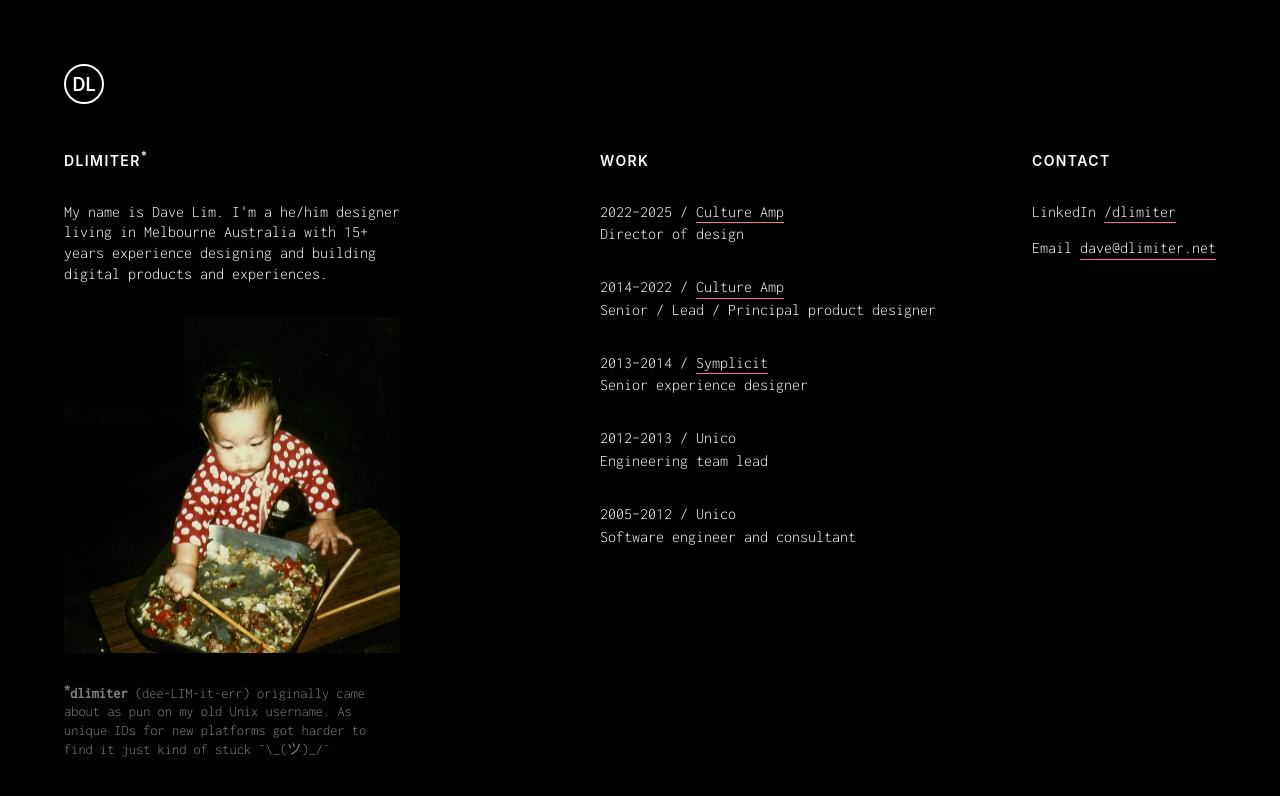
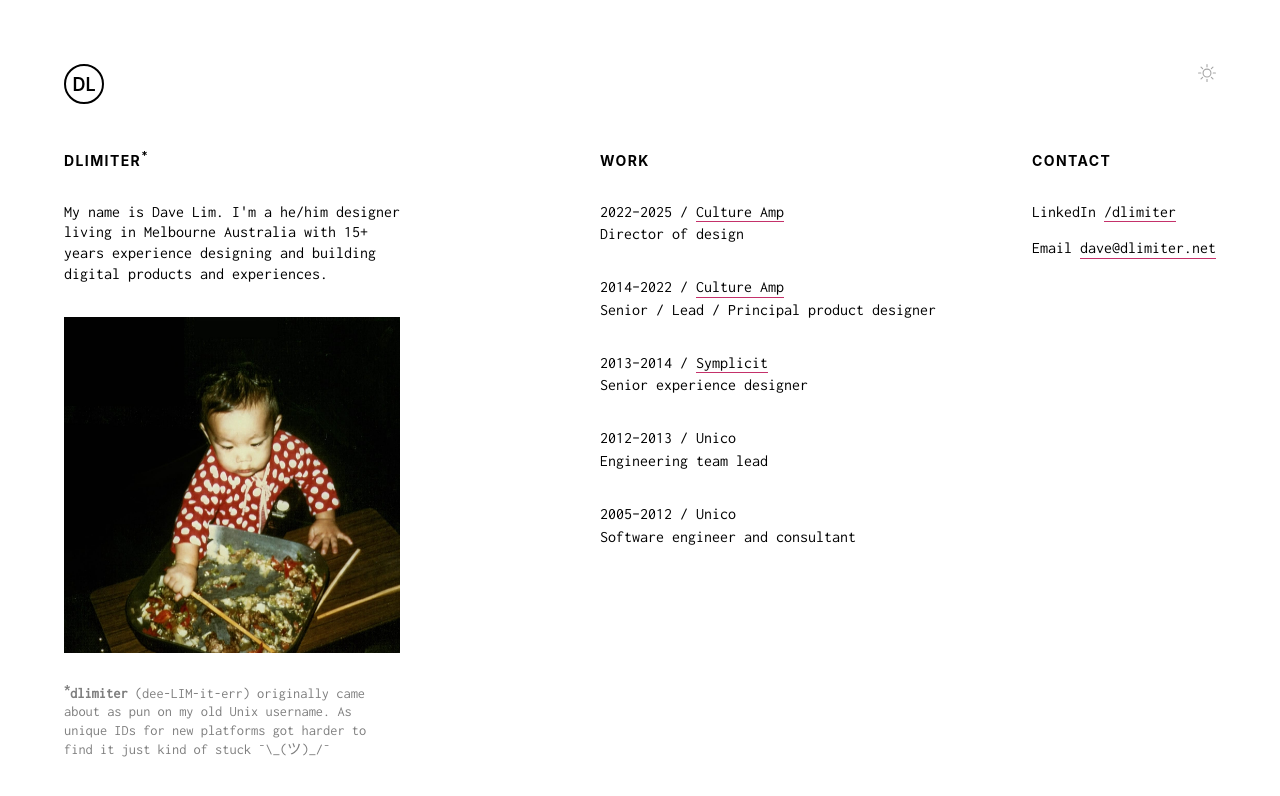
Before and after one commit to dlimiter/dlimiter.github.io, a Jekyll site: the page built from index.html, in a window 1280 px wide. Shown: the top 796 px of the page. Built offline with Jekyll 4.4.1, drawn with Linux system fonts in a browser that asks for light colours; some web fonts are replaced.

Commit message:
Adds light and dark modes

```diff
--- a/_layouts/default.html
+++ b/_layouts/default.html
@@ -14,6 +14,7 @@
 
   <link rel="icon" type="image/svg+xml" href="{{ '/favicon.svg' | relative_url }}">
   <link rel="stylesheet" href="{{ '/assets/css/style.css' | relative_url }}">
+  <script>if(localStorage.getItem('theme')==='dark'){document.documentElement.classList.add('dark-mode');}</script>
   <link rel="preconnect" href="https://fonts.googleapis.com">
   <link rel="preconnect" href="https://fonts.gstatic.com" crossorigin>
   <link href="https://fonts.googleapis.com/css2?family=Inconsolata:wght@300;400&display=swap" rel="stylesheet">
--- a/_sass/_placeholder.scss
+++ b/_sass/_placeholder.scss
@@ -8,11 +8,27 @@
 }
 
 .placeholder-page {
+  --bg: #ffffff;
+  --fg: #000000;
+  --weight-title: 700;
+  --weight-body: 400;
+  --underline-height: 1px;
+  --underline-color: #c4316a;
   margin: 0;
   padding: 0;
   min-height: 100vh;
-  background-color: #000000;
-  color: #ffffff;
+  background-color: var(--bg);
+  color: var(--fg);
+  transition: background-color 0.3s ease, color 0.3s ease;
+}
+
+html.dark-mode .placeholder-page {
+  --bg: #000000;
+  --fg: #ffffff;
+  --weight-title: 600;
+  --weight-body: 300;
+  --underline-height: 1px;
+  --underline-color: #FF6B9D;
 }
 
 .site-wrapper {
@@ -24,9 +40,37 @@
   }
 }
 
-.logo-mark {
+.site-header-row {
+  display: flex;
+  justify-content: space-between;
+  align-items: flex-start;
   margin-bottom: 3rem;
 }
+
+.logo-mark {
+  margin-bottom: 0;
+}
+
+.theme-toggle {
+  background: none;
+  border: none;
+  padding: 0;
+  cursor: pointer;
+  color: currentColor;
+  opacity: 0.35;
+  transition: opacity 0.2s ease;
+  display: flex;
+  align-items: center;
+
+  &:hover {
+    opacity: 1;
+  }
+}
+
+.icon-moon { display: none; }
+
+html.dark-mode .icon-sun  { display: none; }
+html.dark-mode .icon-moon { display: block; }
 
 .content-grid {
   display: grid;
@@ -59,7 +103,7 @@
 
 .section-title {
   font-family: 'Inter', sans-serif;
-  font-weight: 600;
+  font-weight: var(--weight-title);
   font-size: 0.875rem;
   letter-spacing: 0.1em;
   margin-bottom: 2rem;
@@ -72,7 +116,7 @@
 
 .section-content {
   font-family: 'Inconsolata', monospace;
-  font-weight: 300;
+  font-weight: var(--weight-body);
   font-size: 1rem;
   line-height: 1.3;
   margin-bottom: 2rem;
@@ -93,7 +137,7 @@
     // text-underline-offset: 0.25rem;
     //background: #ffffff1e;
     position: relative;
-    color: #ffffff;
+    color: currentColor;
     display: inline-block;
     transition: background 0.2s ease;
     &::after {
@@ -102,8 +146,8 @@
       position: absolute;
       bottom: 0;
       left: 0;
-      background-color: #FF6B9D;
-      height: .3px;
+      background-color: var(--underline-color);
+      height: var(--underline-height);
       transition: all 0.3s ease;
     }
     &::before {
--- a/index.html
+++ b/index.html
@@ -4,12 +4,24 @@
 ---
 
 <div class="site-wrapper">
-  <!-- Logo mark -->
-  <div class="logo-mark">
-    <svg width="40" height="40" viewBox="0 0 40 40" fill="none" xmlns="http://www.w3.org/2000/svg">
-      <circle cx="20" cy="20" r="19" stroke="white" stroke-width="2"/>
-      <text x="20" y="27" font-family="Inter" font-size="18" font-weight="600" fill="white" text-anchor="middle">DL</text>
-    </svg>
+  <!-- Logo + theme toggle -->
+  <div class="site-header-row">
+    <div class="logo-mark">
+      <svg width="40" height="40" viewBox="0 0 40 40" fill="none" xmlns="http://www.w3.org/2000/svg">
+        <circle cx="20" cy="20" r="19" stroke="currentColor" stroke-width="2"/>
+        <text x="20" y="27" font-family="Inter" font-size="18" font-weight="600" fill="currentColor" text-anchor="middle">DL</text>
+      </svg>
+    </div>
+    <button class="theme-toggle" id="theme-toggle" aria-label="Toggle theme">
+      <!-- Moon: shown in dark mode -->
+      <svg class="icon-moon" width="18" height="18" viewBox="0 0 16 16" fill="currentColor" xmlns="http://www.w3.org/2000/svg">
+        <path d="M6 .278a.768.768 0 0 1 .08.858 7.208 7.208 0 0 0-.878 3.46c0 4.021 3.278 7.277 7.318 7.277.527 0 1.04-.055 1.533-.16a.787.787 0 0 1 .81.316.733.733 0 0 1-.031.893A8.349 8.349 0 0 1 8.344 16C3.734 16 0 12.286 0 7.71 0 4.266 2.114 1.312 5.124.06A.752.752 0 0 1 6 .278z"/>
+      </svg>
+      <!-- Sun: shown in light mode -->
+      <svg class="icon-sun" width="18" height="18" viewBox="0 0 16 16" fill="currentColor" xmlns="http://www.w3.org/2000/svg">
+        <path d="M8 11a3 3 0 1 1 0-6 3 3 0 0 1 0 6zm0 1a4 4 0 1 0 0-8 4 4 0 0 0 0 8zM8 0a.5.5 0 0 1 .5.5v2a.5.5 0 0 1-1 0v-2A.5.5 0 0 1 8 0zm0 13a.5.5 0 0 1 .5.5v2a.5.5 0 0 1-1 0v-2A.5.5 0 0 1 8 13zm8-5a.5.5 0 0 1-.5.5h-2a.5.5 0 0 1 0-1h2a.5.5 0 0 1 .5.5zM3 8a.5.5 0 0 1-.5.5h-2a.5.5 0 0 1 0-1h2A.5.5 0 0 1 3 8zm10.657-5.657a.5.5 0 0 1 0 .707l-1.414 1.415a.5.5 0 1 1-.707-.708l1.414-1.414a.5.5 0 0 1 .707 0zm-9.193 9.193a.5.5 0 0 1 0 .707L3.05 13.657a.5.5 0 0 1-.707-.707l1.414-1.414a.5.5 0 0 1 .707 0zm9.193 2.121a.5.5 0 0 1-.707 0l-1.414-1.414a.5.5 0 0 1 .707-.707l1.414 1.414a.5.5 0 0 1 0 .707zM4.464 4.465a.5.5 0 0 1-.707 0L2.343 3.05a.5.5 0 1 1 .707-.707l1.414 1.414a.5.5 0 0 1 0 .708z"/>
+      </svg>
+    </button>
   </div>
 
   <!-- Main content grid -->
@@ -104,4 +116,11 @@
       imgElement.src = randomImage;
     }
   })();
+
+  // Theme toggle
+  document.getElementById('theme-toggle').addEventListener('click', function() {
+    const html = document.documentElement;
+    const isDark = html.classList.toggle('dark-mode');
+    localStorage.setItem('theme', isDark ? 'dark' : 'light');
+  });
 </script>
```
